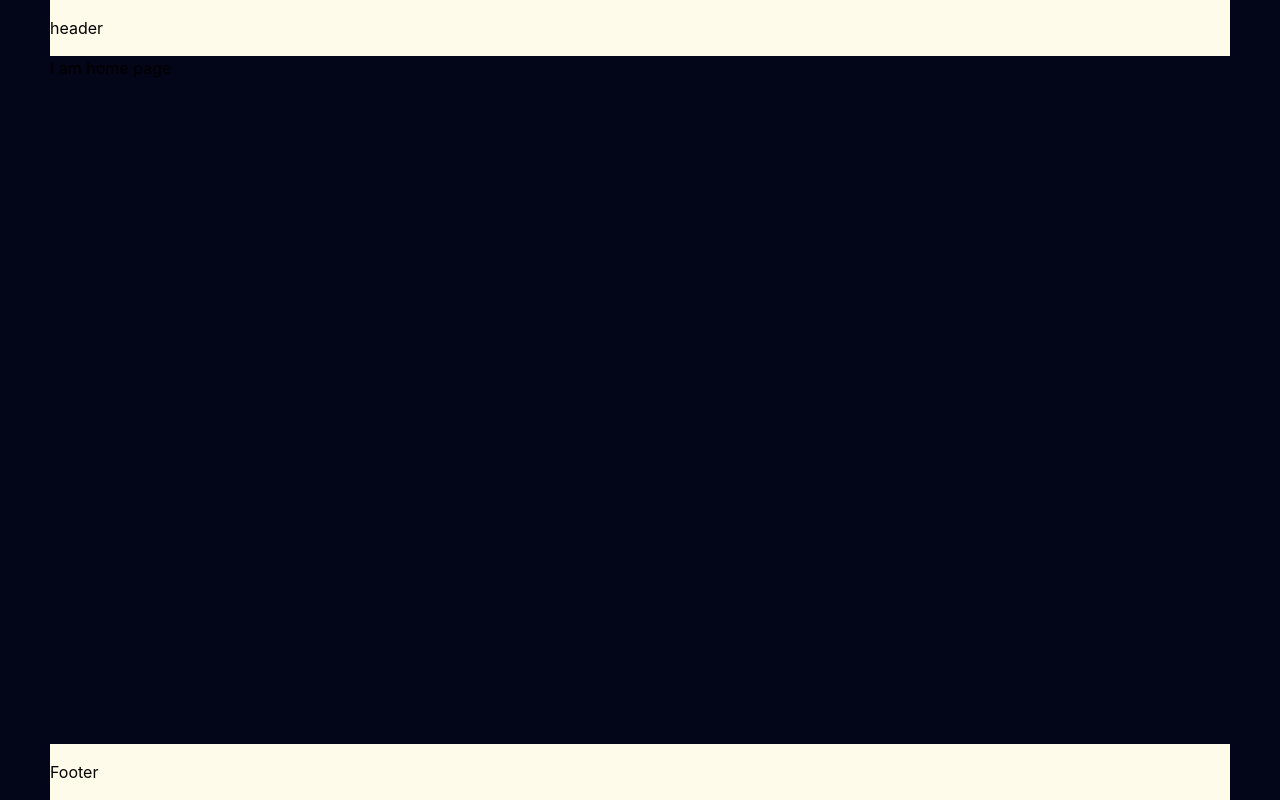
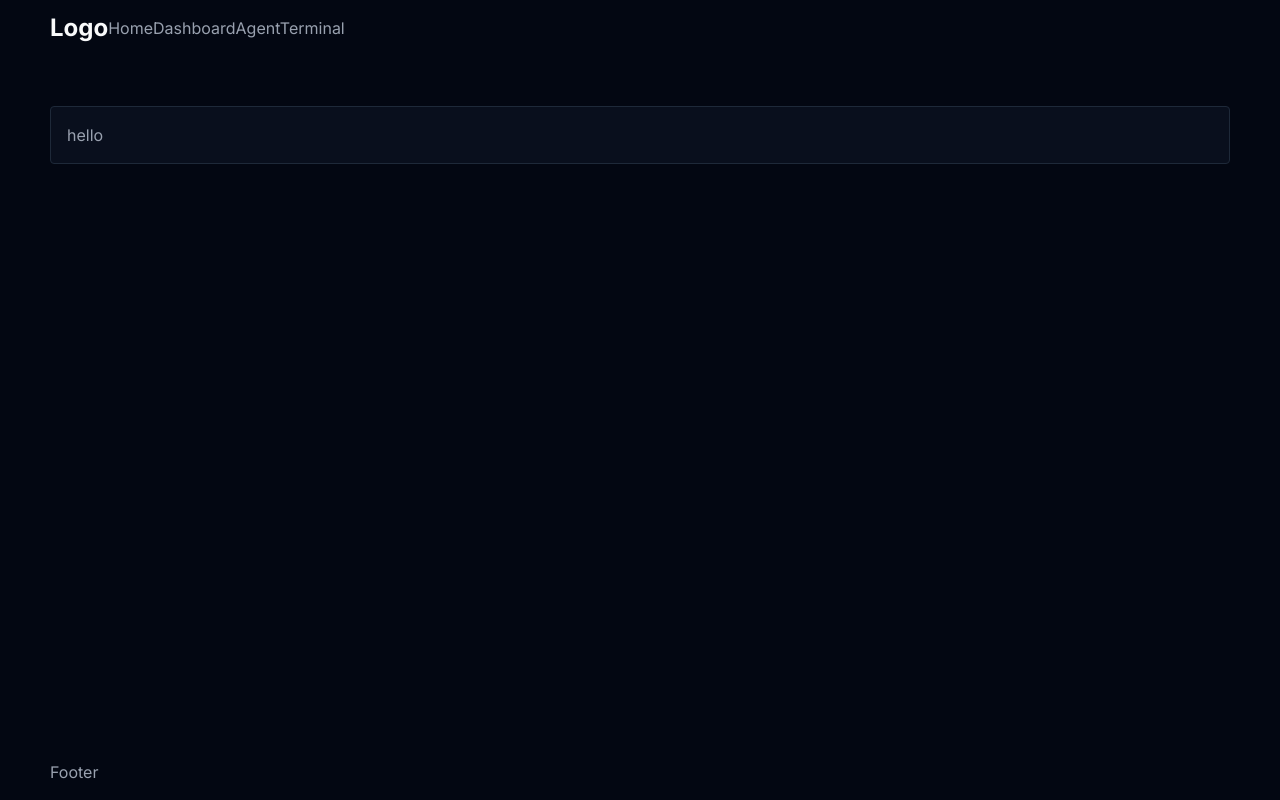
Before and after one commit to Agent-Smith-Protocol/agent-smith-app, a React (Vite) app: page / in a window 1280 px wide. Built offline with nearby package versions, Linux system fonts and the light colour scheme.

Commit message:
ADD | theme styles, button component

```diff
--- /dev/null
+++ b/src/layout/ContentContainer/ContentContainer.tsx
@@ -0,0 +1,15 @@
+import { ReactNode } from 'react';
+
+interface ContentContainerProps {
+  children: ReactNode
+}
+
+export const ContentContainer = (props: ContentContainerProps) => {
+  const { children } = props
+
+  return (
+    <div className='bg-card-bg border border-card-bdr rounded-sm text-card-foreground p-4'>
+      {children}
+    </div>
+  )
+}
--- a/src/layout/Footer/Footer.tsx
+++ b/src/layout/Footer/Footer.tsx
@@ -1,6 +1,6 @@
 export const Footer = () => {
   return (
-    <footer className='bg-amber-50 h-14 flex items-center'>
+    <footer className='h-14 flex items-center'>
       Footer
     </footer>
   )
--- a/src/layout/Header/Header.tsx
+++ b/src/layout/Header/Header.tsx
@@ -1,7 +1,16 @@
+import { NavLink } from 'react-router-dom';
+import { Button } from '../../shared/Button/Button.tsx';
+
 export const Header = () => {
   return (
-    <header className='bg-amber-50 h-14 flex items-center'>
-      header
+    <header className='h-14 flex items-center'>
+      <span className='text-gray-50 text-2xl font-bold'>Logo</span>
+      <nav>
+        <NavLink className='text-base hover:text-emerald-500 transition duration-300' to={'/'}>Home</NavLink>
+        <NavLink className='text-base hover:text-emerald-500 transition duration-300' to={'/dashboard'}>Dashboard</NavLink>
+        <NavLink className='text-base hover:text-emerald-500 transition duration-300' to={'/agent'}>Agent</NavLink>
+        <NavLink className='text-base hover:text-emerald-500 transition duration-300' to={'/terminal'}>Terminal</NavLink>
+      </nav>
     </header>
   )
 }
--- a/src/lib/providers/AppRouter/config.tsx
+++ b/src/lib/providers/AppRouter/config.tsx
@@ -1,9 +1,15 @@
 import { RouteProps } from 'react-router-dom'
 import { HomePage } from '../../../pages/HomePage'
+import { DashboardPage } from '../../../pages/DashboardPage.tsx';
+import { AgentPage } from '../../../pages/AgentPage.tsx';
+import { TerminalPage } from '../../../pages/TerminalPage.tsx';
 
 
 const enum commonRoutes {
   HOME = '/',
+  DASHBOARD = '/dashboard',
+  AGENT = '/agent',
+  TERMINAL = '/terminal'
 }
 
 export const routesConfig: Record<commonRoutes, RouteProps> = {
@@ -11,4 +17,16 @@ export const routesConfig: Record<commonRoutes, RouteProps> = {
     path: commonRoutes.HOME,
     element: <HomePage/>,
   },
+  [commonRoutes.DASHBOARD]: {
+    path: commonRoutes.DASHBOARD,
+    element: <DashboardPage/>,
+  },
+  [commonRoutes.AGENT]: {
+    path: commonRoutes.AGENT,
+    element: <AgentPage/>,
+  },
+  [commonRoutes.TERMINAL]: {
+    path: commonRoutes.TERMINAL,
+    element: <TerminalPage/>,
+  },
 }
--- a/src/pages/AgentPage.tsx
+++ b/src/pages/AgentPage.tsx
@@ -0,0 +1,7 @@
+export const AgentPage = () => {
+  return (
+    <main>
+      Agent
+    </main>
+  )
+}
--- a/src/pages/DashboardPage.tsx
+++ b/src/pages/DashboardPage.tsx
@@ -0,0 +1,7 @@
+export const DashboardPage = () => {
+  return (
+    <main>
+      Dash
+    </main>
+  )
+}
--- a/src/pages/HomePage.tsx
+++ b/src/pages/HomePage.tsx
@@ -1,7 +1,11 @@
+import { ContentContainer } from '../layout/ContentContainer/ContentContainer.tsx';
+
 export const HomePage = () => {
   return (
-    <div>
-      I am home page
-    </div>
+    <main>
+      <ContentContainer>
+        hello
+      </ContentContainer>
+    </main>
   )
 }
--- a/src/pages/TerminalPage.tsx
+++ b/src/pages/TerminalPage.tsx
@@ -0,0 +1,7 @@
+export const TerminalPage = () => {
+  return (
+    <main>
+      Terminal
+    </main>
+  )
+}
--- /dev/null
+++ b/src/shared/Button/Button.tsx
@@ -0,0 +1,37 @@
+import React, { ReactNode } from "react"
+
+type ButtonVariant = "solid" | "outline" | "link"
+type ButtonSize = "sm" | "md" | "lg"
+
+interface ButtonProps extends React.ButtonHTMLAttributes<HTMLButtonElement> {
+  children: ReactNode
+  variant?: ButtonVariant
+  size?: ButtonSize
+}
+
+export const Button = (props: ButtonProps) => {
+  const {className, variant = "solid", size = "md", children} = props
+
+  const baseStyles =
+    "inline-flex items-center justify-center rounded-md font-medium focus:outline-none focus:ring-2 focus:ring-offset-2 transition-colors duration-200 ease-in-out"
+
+  const variantStyles = {
+    solid: "bg-blue-600 text-white hover:bg-blue-700 focus:ring-blue-500",
+    outline: "border border-gray-300 bg-white text-gray-700 hover:bg-gray-50 focus:ring-blue-500",
+    link: "text-blue-600 hover:text-blue-700 underline-offset-4 hover:underline",
+  }
+
+  const sizeStyles = {
+    sm: "text-sm px-3 py-2",
+    md: "text-base px-4 py-2",
+    lg: "text-lg px-6 py-3",
+  }
+
+  const classes = `${baseStyles} ${variantStyles[variant]} ${sizeStyles[size]} ${className || ""}`
+
+  return (
+    <button className={classes} {...props}>
+      {children}
+    </button>
+  )
+}
--- a/src/styles/index.css
+++ b/src/styles/index.css
@@ -1,5 +1,11 @@
+@import url('https://fonts.googleapis.com/css2?family=Inter:opsz,wght@14..32,100..900&display=swap');
 @import "tailwindcss";
-@import url('https://fonts.googleapis.com/css2?family=Inter:opsz,wght@14..32,100..900&display=swap');
+
+@theme {
+  --color-card-bg: #090F1D;
+  --color-card-bdr: #1E2939;
+  --color-card-foreground: #99A1AF;
+}
 
 html, body, #root {
   height: 100%;
@@ -9,9 +15,9 @@ body {
   font-family: "Inter", serif;
   font-optical-sizing: auto;
   font-style: normal;
-  background-color: #020618;
+  background-color: #030712;
+  color: #99A1AF;
 }
-
 
 .app {
   width: 100%;
@@ -27,5 +33,6 @@ body {
   flex: 1;
   display: flex;
   flex-direction: column;
+  padding: 50px 0;
   width: 100%;
 }
```
